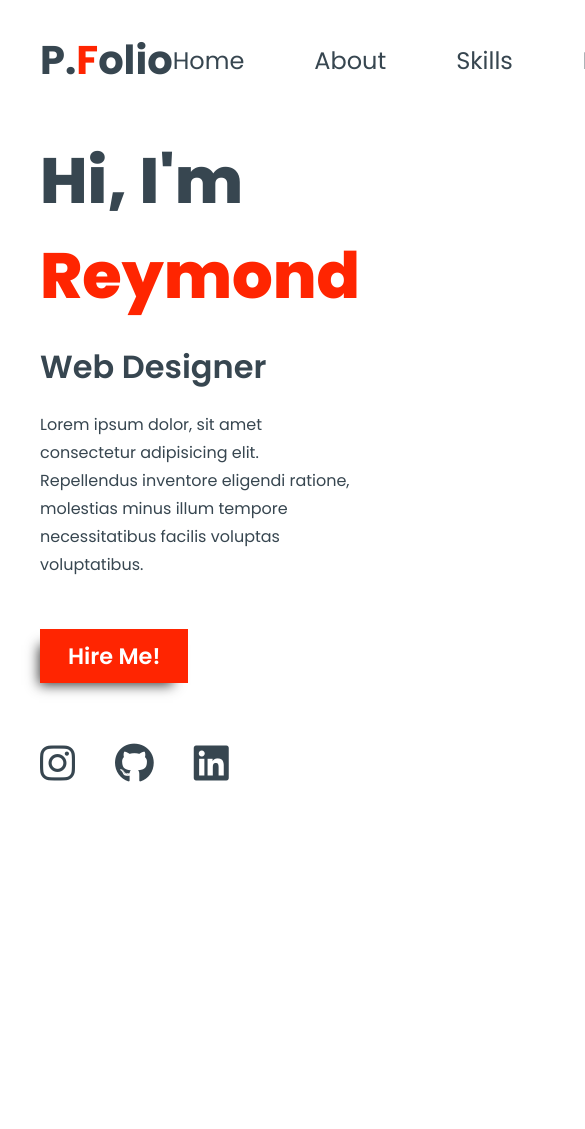
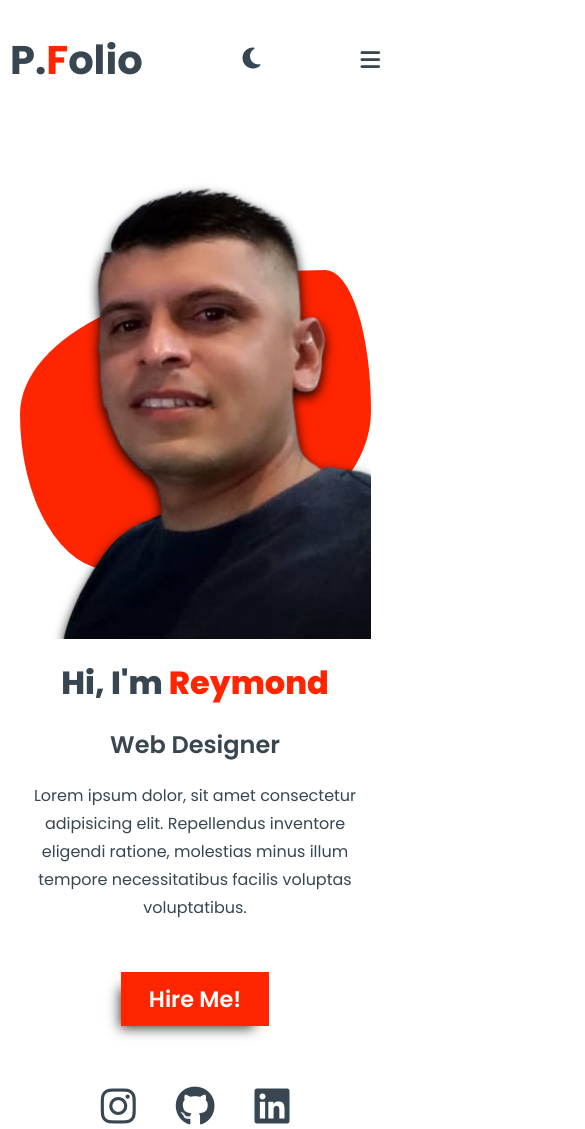
Before and after one commit to Reymond89/portfoliomobile, a plain HTML site: page index.html in a window 390 px wide. Shown: the top 1129 px of the page, 585 px wide, since content can reach past the window. Before the commit the page ends 844 px from the top, so only its background shows below. Drawn offline with Linux system fonts and the light colour scheme.

Commit message:
terminado

```diff
--- a/index.html
+++ b/index.html
@@ -47,12 +47,26 @@
         </section>
     </div>
 
-
+    <!-- dark mode -->
     <script>
         const darkMode = document.querySelector('.switch');
         darkMode.addEventListener('click', ()=>{
             document.body.classList.toggle('darkmode');
         })
     </script>
+
+    <!-- Menu hamburguesa  -->
+
+    <script>
+
+        const menuHamburguesa = document.querySelector('.fa-bars');
+        const menuList = document.querySelector('.header__menu-list');
+
+        menuHamburguesa.addEventListener('click', ()=>{
+            menuList.classList.toggle('mobile-btn')
+        })
+
+    </script>
+
 </body>
 </html>
--- a/style.css
+++ b/style.css
@@ -173,11 +173,14 @@ body{
     font-size: 2.5rem;
     gap: 40px;
     color: var(--secundary);
+    transition-duration: 1.5s ;
+
 }
 .cover__social .fa-brands:hover{
     color: var(--text);
     transform: scale(1.2);
-    transition: 1s all;
+    transition-duration: 1s ;
+
 
 }
 
@@ -221,3 +224,77 @@ body{
     left: 0;
     background-color: var(--text);
 }
+
+/* Break points */
+
+@media screen and (max-width: 1100px){
+    .cover__text-left{
+        width: 70%;
+    }
+    .cover__title{
+        font-size: 2.5rem;
+    }
+    .cover__subtitle{
+        font-size: 1.6rem;
+    }
+    .cover__img-right{
+        overflow: hidden;
+    }
+}
+
+@media screen and (max-width: 760px){
+
+    .cover__container-wrapper{
+        flex-direction: column-reverse;
+        height: 100%;
+        width: 90%;
+        margin: auto;
+        padding: 30px 0;
+        gap: 20px;
+
+    }
+    .header__container{
+        padding: 30px 10px;
+    }
+    .cover__title{
+        font-size: 2rem;
+    }
+    .cover__subtitle{
+        font-size: 1.5rem;
+    }
+    .header__menu-list{
+        width: 100%;
+        height: 100vh;
+        display: flex;
+        flex-direction: column;
+        justify-content: center;
+        align-items: center;
+        position: absolute;
+        top: 0;
+        left: 0;
+        z-index: 4;
+        background: var(--primary);
+        transform: translateX(-100%);
+        transition-duration: 1.5s ;
+
+
+    }
+    .mobile-btn{
+        transform: translateX(0);
+        transition-duration: 1s ;
+
+    }
+
+    .menu-btn .fa-bars{
+        display: flex;
+        position: relative;
+        z-index: 4;
+
+    }
+    .cover__text-left{
+        width: 100%;
+        text-align: center;
+        align-items: center;
+    }
+
+}
```
